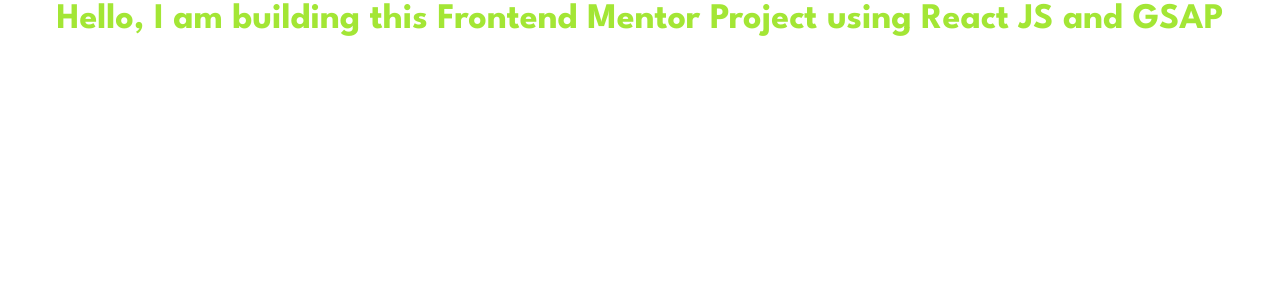
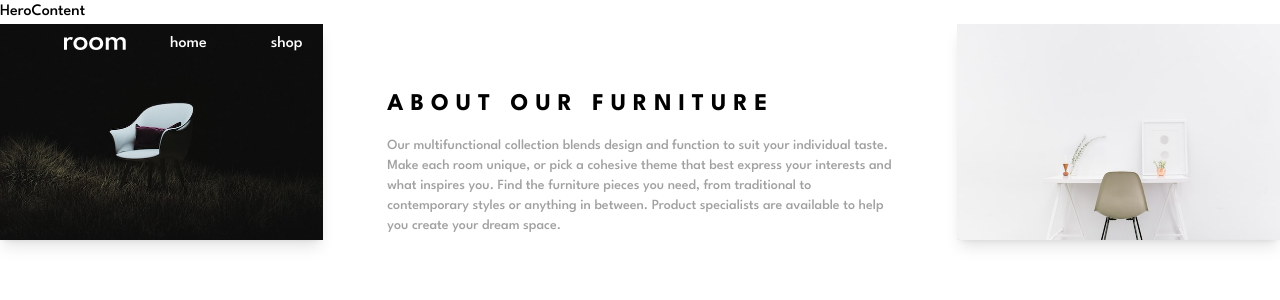
Before and after one commit to SameerJS6/Reactfolio, a React (Vite) app in the folder Room-Homepage/: page / in a window 1280 px wide. Shown: the top 300 px of the page. Built offline with nearby package versions, Linux system fonts and the light colour scheme.

Commit message:
Navbar Added

```diff
--- a/Room-Homepage/src/App.jsx
+++ b/Room-Homepage/src/App.jsx
@@ -1,9 +1,16 @@
-import React from 'react'
+import React from "react";
+import Navbar from "./components/Navbar";
+import HeroContent from "./components/HeroContent";
 
 export default function App() {
   return (
     <>
-    <h1 className='text-center text-lime-400 text-2xl md:text-4xl font-extrabold'>Hello, I am building this Frontend Mentor Project using React JS and GSAP</h1>
+      <main className="max-w-[1440px] mx-auto ">
+        <div className="main-container">
+          <Navbar />
+          <HeroContent />
+        </div>
+      </main>
     </>
-  )
+  );
 }
--- a/Room-Homepage/src/components/Navbar.jsx
+++ b/Room-Homepage/src/components/Navbar.jsx
@@ -1,7 +1,68 @@
-import React from 'react'
+import React, { useState } from "react";
+import Hamburger from "../assets/icon-hamburger.svg";
+import CloseHamburger from "../assets/icon-close.svg";
+import logo from "../assets/logo.svg";
 
 export default function Navbar() {
+  const [isactive, setIsactive] = useState(false);
   return (
-    <>Navbar</>
-  )
+    <>
+      <header className="absolute left-0  w-full flex flex-row-reverse md:flex-row items-center md:gap-11 p-4 md:p-8 lg:px-12 xl:px-16">
+        <div
+          className={`logo mx-auto md:mx-0 transition-all duration-500 ease-in-out ${
+            isactive
+              ? "opacity-0 translate-y-4 md:opacity-100 md:translate-y-0"
+              : "opacity-100 translate-y-0 delay-[-75ms] md:delay-none"
+          }`}
+        >
+          <img src={logo} alt="Logo Image" />
+        </div>
+
+        <nav
+          className={`fixed left-0 w-full md:w-auto items-center justify-around p-4 bg-[var(--white)] md:bg-transparent md:static md:p-0 flex transition-all duration-500 ease-in-out ${
+            isactive ? "top-0 opacity-100" : "-top-20 opacity-0 md:opacity-100"
+          }`}
+        >
+          <div className="hamburger z-10 md:hidden rounded-full">
+            <button
+              onClick={() => setIsactive(false)}
+              className=" w-9 rounded-full aspect-square"
+            >
+              <img
+                className="mx-auto"
+                src={CloseHamburger}
+                alt="Close Hamburger Menu Image"
+              />
+            </button>
+          </div>
+
+          <ul className="navbar | flex justify-center text-[var(--black)] md:text-[var(--white)] gap-7 md:gap-12 lg:gap-16 items-center w-full md:w-auto">
+            <li>
+              <a href="#">home</a>
+            </li>
+            <li>
+              <a href="#">shop</a>
+            </li>
+            <li>
+              <a href="#">about</a>
+            </li>
+            <li>
+              <a href="#">contact</a>
+            </li>
+          </ul>
+        </nav>
+
+        <button
+          onClick={() => setIsactive(!isactive)}
+          className={`w-9 aspect-square md:hidden bg-black rounded-full transition-all duration-500 ease-in-out ${
+            isactive
+              ? "opacity-0 translate-y-4 pointer-events-none"
+              : "opacity-100 translate-y-0 delay-[-75ms]"
+          }`}
+        >
+          <img className="mx-auto" src={Hamburger} alt="Hamburger Menu Image" />
+        </button>
+      </header>
+    </>
+  );
 }
```
